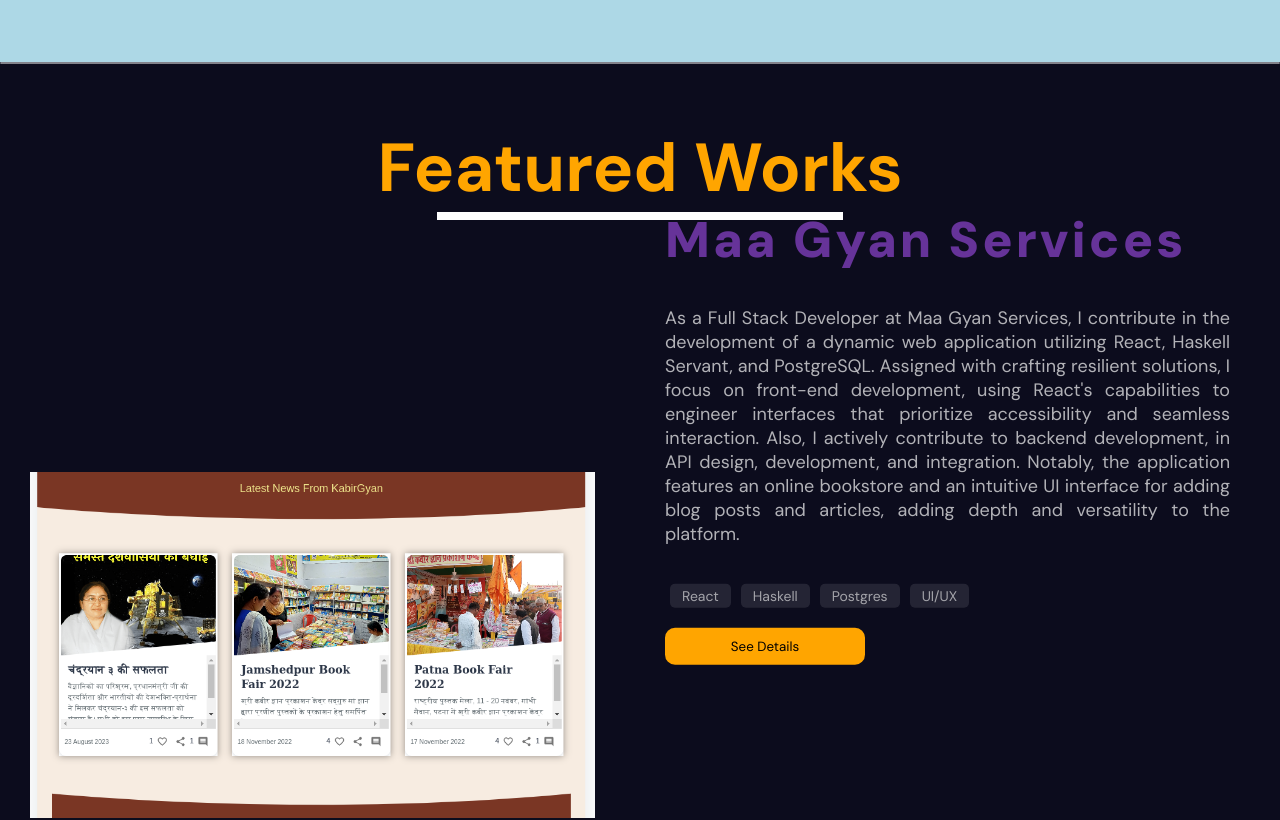
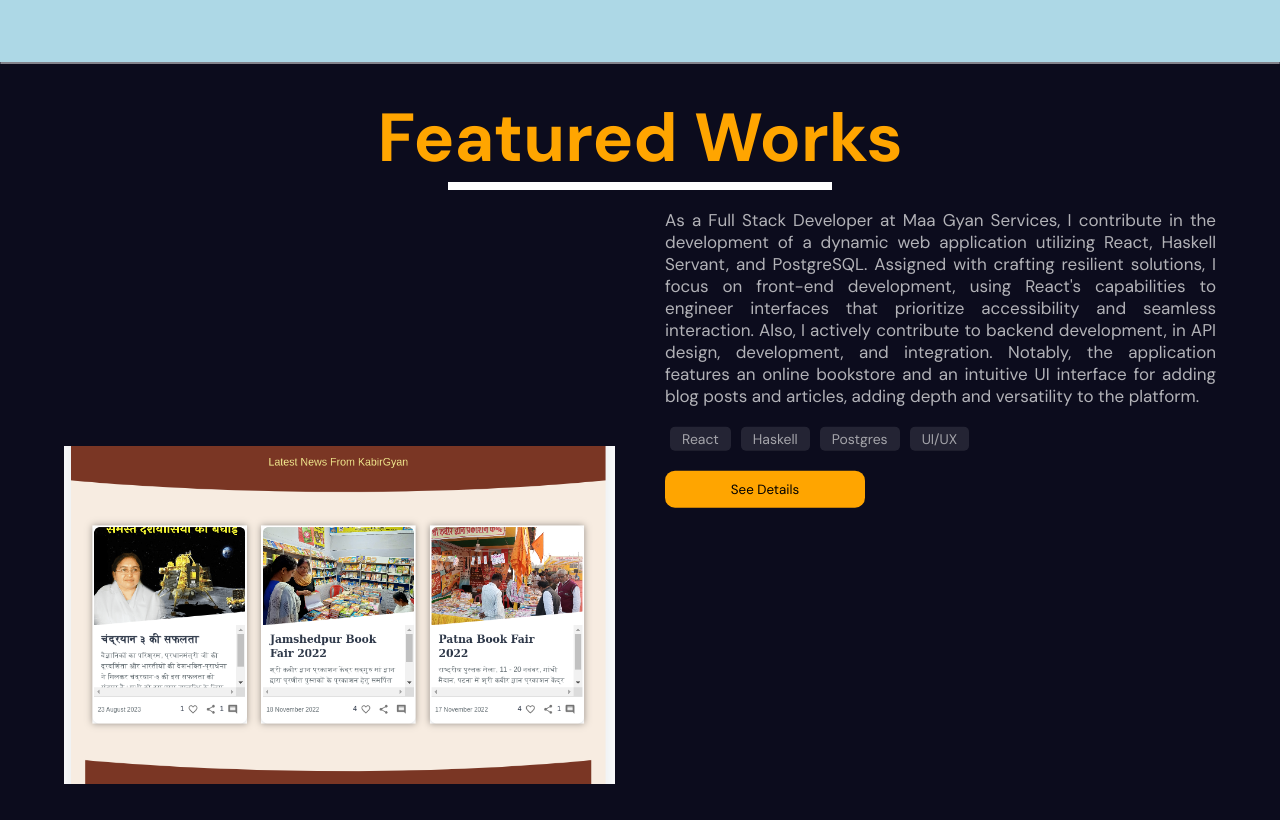
Before and after one commit to archiKumari/my_portfolio, a React (Create React App) app: page / in a window 1280 px wide. Shown: the part 1540-2360 px from the top of the page. Built offline with nearby package versions, Linux system fonts and the light colour scheme.

Commit message:
Modified overall spacing

```diff
--- a/src/App.css
+++ b/src/App.css
@@ -3,6 +3,8 @@
 *{
   box-sizing: border-box;
   font-family: 'DM Sans', sans-serif;
+  margin: 0;
+  padding: 0;
 }
 
 html{
@@ -22,6 +24,7 @@ section{
   scroll-snap-align: center;
   height: 100vh;
   width: 100%;
+  position: relative;
   overflow: hidden;
 }
 
--- a/src/Components/ContactSection/Contact.css
+++ b/src/Components/ContactSection/Contact.css
@@ -1,17 +1,16 @@
 .contact-container {
   height: 100%;
-  width: 100%;
+  max-width: 80%;
+  margin: auto;
   display: flex;
   align-items: center;
-  justify-content: center;
-  padding: 10%;
   gap: 40px;
 
   .left-container {
     flex: 1;
     display: flex;
     flex-direction: column;
-    gap: 15px;
+    gap: 30px;
 
     h1 {
       font-size: 80px;
@@ -20,7 +19,6 @@
     }
 
     p {
-      width: 90%;
       font-size: 19px;
       font-weight: 300;
       opacity: 0.9;
@@ -35,11 +33,11 @@
   }
   .form-container {
     flex: 1;
+    display: flex;
+    justify-content: center;
 
     .phoneSvg {
       stroke: orange;
-      /* position: absolute; */
-      margin: auto;
       z-index: -1;
     }
 
--- a/src/Components/ContactSection/Contact.jsx
+++ b/src/Components/ContactSection/Contact.jsx
@@ -37,8 +37,8 @@ const Contact = () => {
         <motion.div className="left-container">
           <motion.h1>Let's work together</motion.h1>
           <motion.p>
-          I'm always available to chat about potential collaborations. Drop me a
-          message here or reach out through any of these channels, I look
+            I'm always available to chat about potential collaborations. Drop me
+            a message here or reach out through any of these channels, I look
             forward to connecting with you!
           </motion.p>
           <motion.div>
@@ -61,7 +61,7 @@ const Contact = () => {
         </motion.div>
         <div className="form-container">
           <motion.div ref={ref} className="phoneSvg">
-          <svg width="450px" height="450px" viewBox="0 0 32.666 32.666">
+            <svg width="420px" height="420px" viewBox="0 0 32.666 32.666">
               <motion.path
                 strokeWidth={0.2}
                 fill="none"
--- a/src/Components/PortfolioSection/PortfolioSection.css
+++ b/src/Components/PortfolioSection/PortfolioSection.css
@@ -1,6 +1,7 @@
 .portfolio {
   position: relative;
-  padding: 30px;
+  max-width: 90%;
+  margin: auto;
 
   .progress {
     position: sticky;
@@ -24,7 +25,6 @@
   .container {
     display: flex;
     align-items: center;
-    justify-content: center;
     width: 100%;
     height: 100%;
 
@@ -34,7 +34,6 @@
       margin: auto;
       display: flex;
       align-items: center;
-      justify-content: center;
       gap: 50px;
 
       .imageContainer {
@@ -53,18 +52,18 @@
         flex: 1;
         display: flex;
         flex-direction: column;
-        padding: 20px;
         gap: 15px;
 
         h2 {
           font-size: 50px;
           letter-spacing: 3px;
+          margin: 0;
         }
 
         p {
           text-align: justify;
           color: rgb(250,250,250,0.7);
-          font-size: 18px;
+          font-size: 17px;
         }
       }
 
--- a/src/Components/PortfolioSection/PortfolioSection.jsx
+++ b/src/Components/PortfolioSection/PortfolioSection.jsx
@@ -17,7 +17,7 @@ const Single = ({ item, type }) => {
     target: ref,
   });
 
-  const y = useTransform(scrollYProgress, [0, 1], [-250, 250], {
+  const y = useTransform(scrollYProgress, [0, 1], [-350, 250], {
     ease: easeInOut,
     duration: 1,
   });
```
Lines whose indentation alone changed are shown as unchanged.
